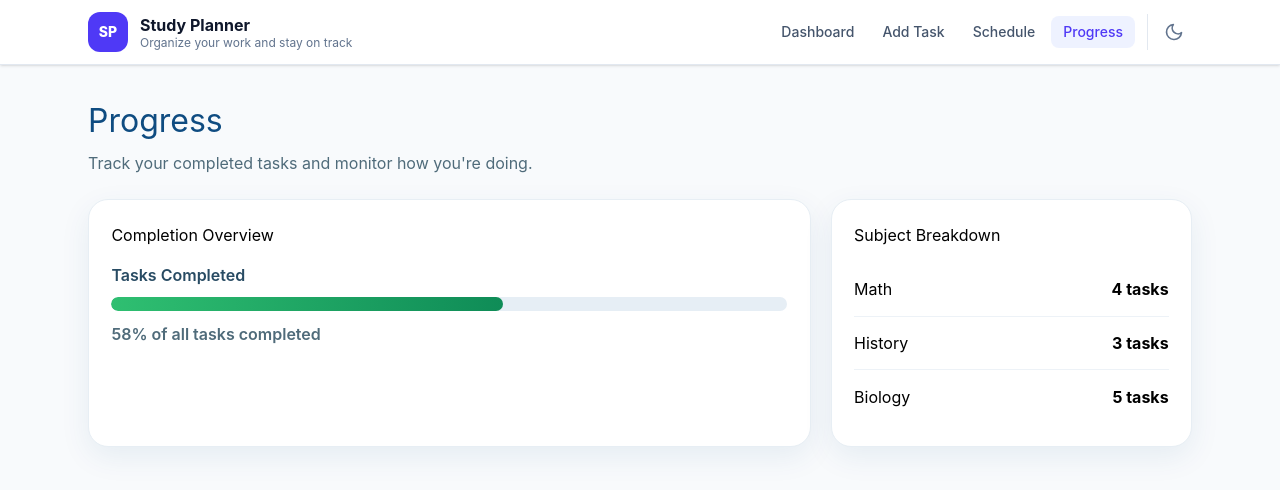
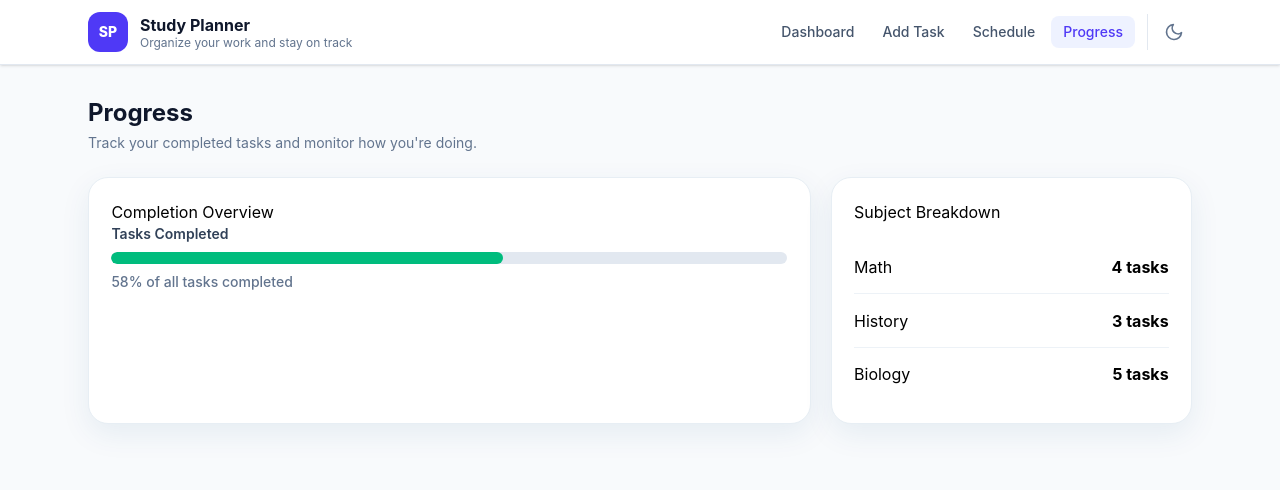
Before and after one commit to RayanRodrigues/JavaScript-Project, a React (Vite) app in the folder web/: page /progress in a window 1280 px wide. Shown: the top 490 px of the page. Built offline with nearby package versions, Linux system fonts and the light colour scheme.

Commit message:
refactor: remove unused CSS files and update ProgressMeter and PageHeader components for improved styling

```diff
--- a/web/src/components/PageHeader.css
+++ /dev/null
@@ -1,18 +0,0 @@
-/* Shared styling for page headers.
-   Keeps the interface consistent across multiple pages. */
-
-.page-header {
-  margin-bottom: 1.5rem;
-}
-
-.page-header h2 {
-  margin: 0 0 0.4rem;
-  font-size: 2rem;
-  color: #0f4c81;
-}
-
-.page-header p {
-  margin: 0;
-  color: #4f6b7a;
-  font-size: 1rem;
-}
--- a/web/src/components/PageHeader.tsx
+++ b/web/src/components/PageHeader.tsx
@@ -1,8 +1,3 @@
-import './PageHeader.css'
-
-// Reusable UI component for consistent page titles and subtitles.
-// Supports a cleaner interface and better user experience.
-
 interface PageHeaderProps {
   title: string
   subtitle: string
@@ -10,9 +5,9 @@ interface PageHeaderProps {
 
 function PageHeader({ title, subtitle }: PageHeaderProps) {
   return (
-    <div className="page-header">
-      <h2>{title}</h2>
-      <p>{subtitle}</p>
+    <div className="mb-6">
+      <h2 className="text-2xl font-bold text-slate-900 dark:text-slate-50 m-0">{title}</h2>
+      <p className="text-sm text-slate-500 dark:text-slate-400 mt-1 mb-0">{subtitle}</p>
     </div>
   )
 }
--- a/web/src/components/ProgressMeter.css
+++ /dev/null
@@ -1,34 +0,0 @@
-.progress-meter {
-  margin-top: 1rem;
-}
-
-.progress-meter__label {
-  margin-bottom: 0.65rem;
-  font-weight: 600;
-  color: #284b63;
-}
-
-.progress-meter__value {
-  display: inline-block;
-  margin-top: 0.65rem;
-  color: #4f6b7a;
-  font-weight: 600;
-}
-
-.progress-meter__bar {
-  width: 100%;
-  height: 14px;
-  background: #e6eef5;
-  border-radius: 999px;
-  overflow: hidden;
-}
-
-.progress-meter__fill {
-  height: 100%;
-  background: linear-gradient(90deg, #f4c542, #1b6ca8);
-  border-radius: 999px;
-}
-
-.progress-meter__fill--success {
-  background: linear-gradient(90deg, #2fbf71, #0f8c57);
-}
--- a/web/src/components/ProgressMeter.tsx
+++ b/web/src/components/ProgressMeter.tsx
@@ -1,5 +1,3 @@
-import './ProgressMeter.css'
-
 interface ProgressMeterProps {
   label: string
   valueText: string
@@ -7,22 +5,27 @@ interface ProgressMeterProps {
   tone?: 'default' | 'success'
 }
 
-function ProgressMeter({
-  label,
-  valueText,
-  percentage,
-  tone = 'default',
-}: ProgressMeterProps) {
-  const fillClassName =
-    tone === 'success' ? 'progress-meter__fill progress-meter__fill--success' : 'progress-meter__fill'
+const FILL_CLASSES: Record<string, string> = {
+  default: 'bg-gradient-to-r from-indigo-500 to-emerald-500',
+  success: 'bg-emerald-500',
+}
+
+function ProgressMeter({ label, valueText, percentage, tone = 'default' }: ProgressMeterProps) {
+  const clampedPct = Math.min(100, Math.max(0, percentage))
+  const fillClass = FILL_CLASSES[tone] ?? FILL_CLASSES.default
 
   return (
-    <div className="progress-meter">
-      <p className="progress-meter__label">{label}</p>
-      <div className="progress-meter__bar">
-        <div className={fillClassName} style={{ width: `${percentage}%` }} />
+    <div>
+      <p className="text-sm font-semibold text-slate-700 dark:text-slate-300 mb-2 mt-0">{label}</p>
+      <div className="w-full h-3 bg-slate-200 dark:bg-slate-700 rounded-full overflow-hidden">
+        <div
+          className={`h-full rounded-full transition-all duration-500 ${fillClass}`}
+          style={{ width: `${clampedPct}%` }}
+        />
       </div>
-      <span className="progress-meter__value">{valueText}</span>
+      <span className="block mt-2 text-sm font-medium text-slate-500 dark:text-slate-400">
+        {valueText}
+      </span>
     </div>
   )
 }
```
